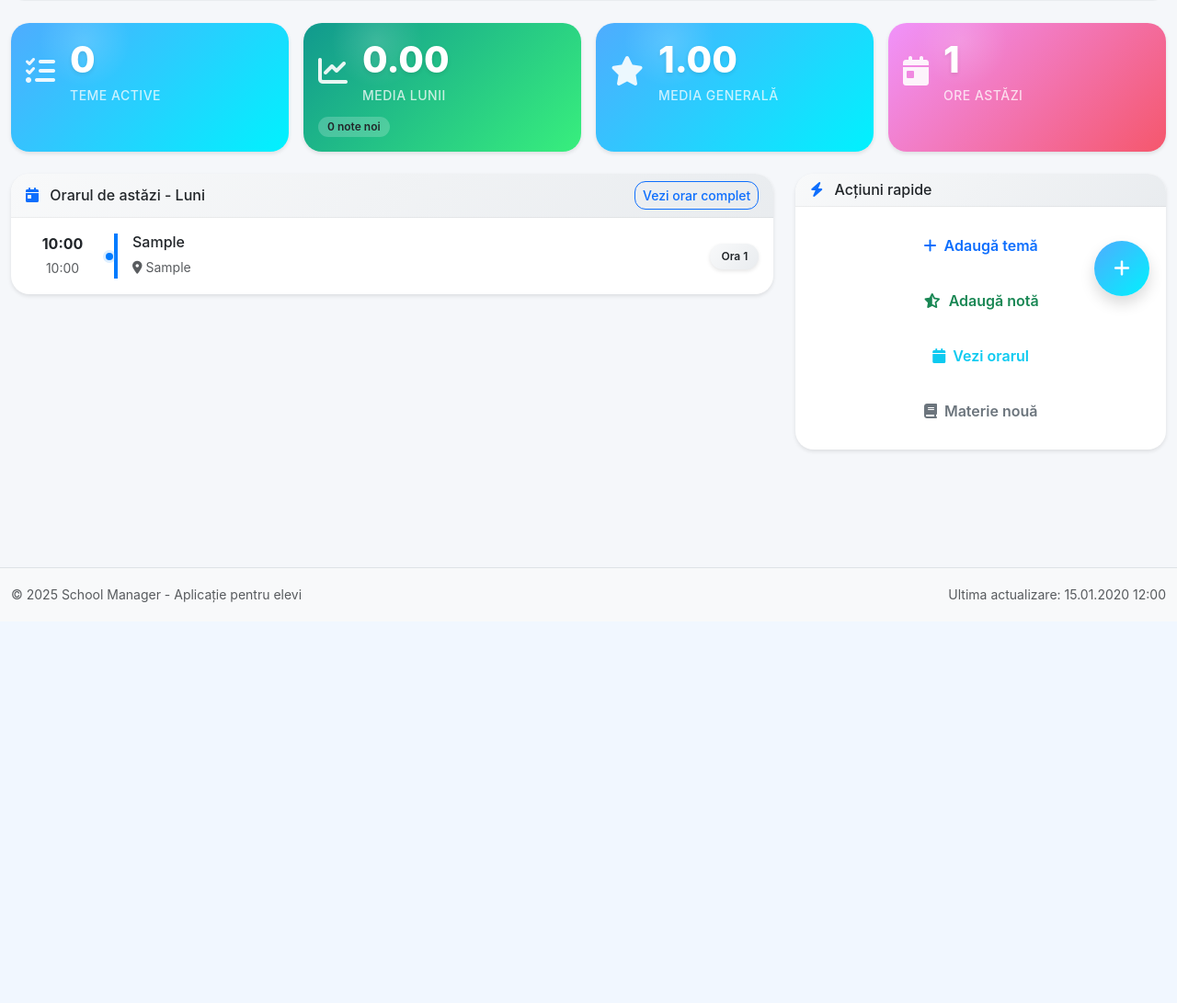
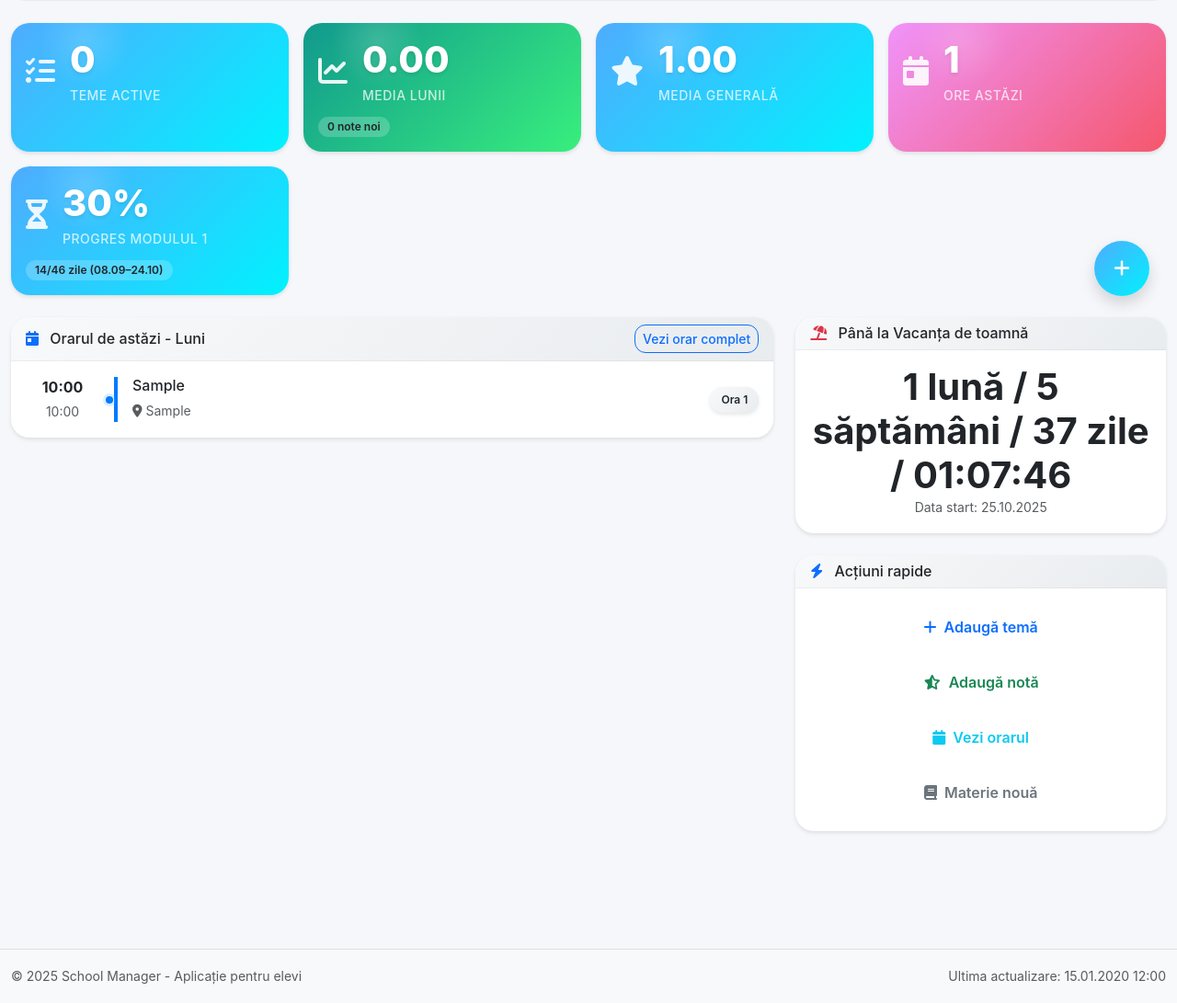
Before and after one commit to AlexIT86/School_manager, a Django app: page /dashboard/ in a window 1280 px wide. Shown: the part 448-1539 px from the top of the page at 92% size. Before the commit the page ends 1104 px from the top, so only its background shows below. Run offline with Django 4.2, Linux system fonts and the light colour scheme; a user stored in the database is signed in; tables that the repository leaves empty hold one stand-in row (values such as "Sample post"); grey boxes marked "Sample" are stand-in pictures; data that the repository does not hold is empty; some libraries are stand-ins or nearby versions.

Commit message:
Add module progress and next vacation countdown to dashboard
- Implemented logic to calculate and display the current module progress based on the 2025-2026 school year calendar.
- Added next vacation details with a countdown timer to the dashboard for improved user engagement.
- Updated the dashboard template to include new UI elements for module progress and vacation information, enhancing the overall user experience.

```diff
--- a/apps/core/views.py
+++ b/apps/core/views.py
@@ -256,6 +256,81 @@ def dashboard_view(request):
     else:
         stats['general_average'] = 0
 
+    # --- Module progress (2025–2026) și următoarea vacanță (ajustat după județ) ---
+    # Județul elevului (dacă are clasă asociată)
+    judet = None
+    try:
+        if profile and getattr(profile, 'class_room', None) and profile.class_room.judet:
+            judet = profile.class_room.judet.strip()
+    except Exception:
+        pass
+
+    grupa1 = {'Cluj', 'Timiș', 'Bistrița-Năsăud'}  # 9-15 feb
+    grupa2 = {
+        'București', 'Ilfov', 'Sălaj', 'Bihor', 'Arad', 'Iași', 'Hunedoara', 'Brașov',
+        'Caraș-Severin', 'Gorj', 'Vâlcea', 'Argeș', 'Dâmbovița', 'Prahova', 'Buzău',
+        'Tulcea', 'Mehedinți', 'Dolj', 'Olt', 'Teleorman', 'Ialomița', 'Călărași'
+    }  # 16-22 feb
+    grupa3 = {
+        'Satu-Mare', 'Maramureș', 'Suceava', 'Botoșani', 'Alba', 'Sibiu', 'Mureș',
+        'Harghita', 'Neamț', 'Covasna', 'Bacău', 'Vrancea', 'Vaslui', 'Galați',
+        'Brăila', 'Giurgiu', 'Constanța'
+    }  # 23 feb - 1 mar
+
+    end_m3 = date(2026, 2, 13)
+    start_m4 = date(2026, 2, 23)
+    if judet in grupa1:
+        end_m3 = date(2026, 2, 6)
+        start_m4 = date(2026, 2, 16)
+    elif judet in grupa3:
+        end_m3 = date(2026, 2, 20)
+        start_m4 = date(2026, 3, 2)
+
+    modules = [
+        (1, date(2025, 9, 8),  date(2025, 10, 24)),
+        (2, date(2025, 11, 3), date(2025, 12, 19)),
+        (3, date(2026, 1, 8),  end_m3),
+        (4, start_m4,          date(2026, 4, 3)),
+        (5, date(2026, 4, 15), date(2026, 6, 19)),
+    ]
+
+    current_module = None
+    for mnum, mstart, mend in modules:
+        if mstart <= today <= mend:
+            current_module = (mnum, mstart, mend)
+            break
+
+    module_progress = None
+    if current_module:
+        mnum, mstart, mend = current_module
+        total_days = max(1, (mend - mstart).days)
+        passed_days = max(0, (today - mstart).days)
+        percent = min(100, max(0, int(round(passed_days * 100 / total_days))))
+        module_progress = {
+            'number': mnum,
+            'start': mstart,
+            'end': mend,
+            'percent': percent,
+            'days_passed': passed_days,
+            'days_total': total_days,
+        }
+
+    # Vacanțe (următoarea)
+    vac_feb_start = date(2026, 2, 9) if judet in grupa1 else (date(2026, 2, 16) if judet in grupa2 else (date(2026, 2, 23) if judet in grupa3 else date(2026, 2, 16)))
+    vac_feb_end = date(2026, 2, 15) if judet in grupa1 else (date(2026, 2, 22) if judet in grupa2 else (date(2026, 3, 1) if judet in grupa3 else date(2026, 2, 22)))
+    vacations = [
+        ('Vacanța de toamnă', date(2025, 10, 25), date(2025, 11, 2)),
+        ('Vacanța de iarnă', date(2025, 12, 20), date(2026, 1, 7)),
+        ('Vacanța mobilă din februarie', vac_feb_start, vac_feb_end),
+        ('Vacanța de primăvară', date(2026, 4, 4), date(2026, 4, 14)),
+        ('Vacanța de vară', date(2026, 6, 20), date(2026, 9, 6)),
+    ]
+    next_vacation = None
+    for vname, vstart, vend in vacations:
+        if vstart > today:
+            next_vacation = {'name': vname, 'start': vstart}
+            break
+
     context = {
         'profile': profile,
         'stats': stats,
@@ -266,7 +341,9 @@ def dashboard_view(request):
         'today_schedule': today_schedule,
         'unread_notifications': unread_notifications,
         'today': today,
-        'weekday_name': ['Luni', 'Marți', 'Miercuri', 'Joi', 'Vineri', 'Sâmbătă', 'Duminică'][weekday - 1]
+        'weekday_name': ['Luni', 'Marți', 'Miercuri', 'Joi', 'Vineri', 'Sâmbătă', 'Duminică'][weekday - 1],
+        'module_progress': module_progress,
+        'next_vacation': next_vacation,
     }
 
     return render(request, 'core/dashboard.html', context)
--- a/templates/core/dashboard.html
+++ b/templates/core/dashboard.html
@@ -142,6 +142,29 @@
                 </div>
             </div>
         </div>
+        {% if module_progress %}
+        <div class="col-md-3">
+            <div class="card stat-card bg-gradient-primary text-white h-100">
+                <div class="card-body">
+                    <div class="d-flex align-items-center">
+                        <div class="stat-icon me-3">
+                            <i class="fas fa-hourglass-half fa-2x"></i>
+                        </div>
+                        <div>
+                            <h5 class="card-title mb-1">{{ module_progress.percent }}%</h5>
+                            <p class="card-text small opacity-75 mb-0">Progres modulul {{ module_progress.number }}</p>
+                        </div>
+                    </div>
+                    <div class="mt-2">
+                        <small class="badge bg-light text-dark">
+                            {{ module_progress.days_passed }}/{{ module_progress.days_total }} zile
+                            ({{ module_progress.start|date:"d.m" }}–{{ module_progress.end|date:"d.m" }})
+                        </small>
+                    </div>
+                </div>
+            </div>
+        </div>
+        {% endif %}
     </div>
 
     <div class="row">
@@ -293,6 +316,20 @@
 
         <!-- Right Column -->
         <div class="col-lg-4">
+            {% if next_vacation %}
+            <div class="card mb-4">
+                <div class="card-header">
+                    <h6 class="card-title mb-0">
+                        <i class="fas fa-umbrella-beach me-2 text-danger"></i>
+                        Până la {{ next_vacation.name }}
+                    </h6>
+                </div>
+                <div class="card-body">
+                    <div id="vacationCountdown" class="display-6 fw-bold text-center">—</div>
+                    <small class="text-muted d-block text-center">Data start: {{ next_vacation.start|date:"d.m.Y" }}</small>
+                </div>
+            </div>
+            {% endif %}
             <!-- Quick Actions -->
             <div class="card mb-4">
                 <div class="card-header">
@@ -571,5 +608,40 @@ setTimeout(() => {
 })();
 </script>
 
+<script>
+// Countdown până la următoarea vacanță (luni/săptămâni/zile/ore/secunde)
+document.addEventListener('DOMContentLoaded', function(){
+  const el = document.getElementById('vacationCountdown');
+  if(!el) return;
+  const targetStr = '{{ next_vacation.start|date:"Y-m-d" }}T00:00:00';
+  const target = new Date(targetStr);
+  function plural(n, one, few, many){
+    // Simplu: singular/plural (RO): 1 -> one, altfel -> many
+    return n === 1 ? one : many;
+  }
+  function tick(){
+    const now = new Date();
+    let diffMs = target - now;
+    if (diffMs <= 0) { el.textContent = 'Vacanța începe!'; return; }
+    const seconds = Math.floor(diffMs/1000);
+    const minutes = Math.floor(seconds/60);
+    const hours   = Math.floor(minutes/60);
+    const days    = Math.floor(hours/24);
+    const weeks   = Math.floor(days/7);
+    const months  = Math.floor(days/30);
+    const remDays = days % 7;
+    const remHours = hours % 24;
+    const remMinutes = minutes % 60;
+    const remSeconds = seconds % 60;
+    const monthsLabel = plural(months, 'lună', 'luni', 'luni');
+    const weeksLabel = plural(weeks, 'săptămână', 'săptămâni', 'săptămâni');
+    const daysLabel = plural(days, 'zi', 'zile', 'zile');
+    el.textContent = `${months} ${monthsLabel} / ${weeks} ${weeksLabel} / ${days} ${daysLabel} / ${String(remHours).padStart(2,'0')}:${String(remMinutes).padStart(2,'0')}:${String(remSeconds).padStart(2,'0')}`;
+  }
+  tick();
+  setInterval(tick, 1000);
+});
+</script>
+
 {{ block.super }}
 {% endblock %}
```
